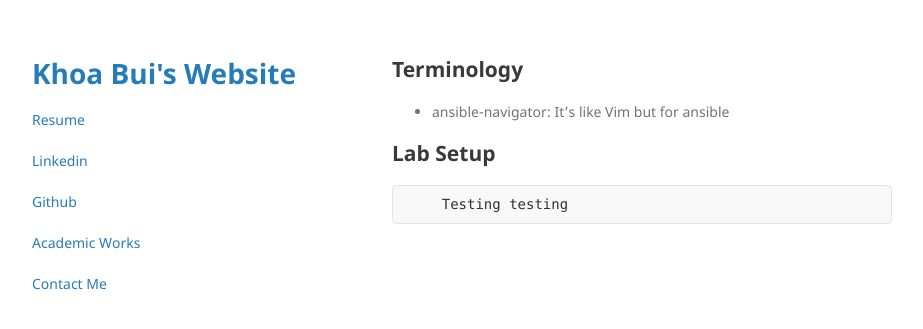
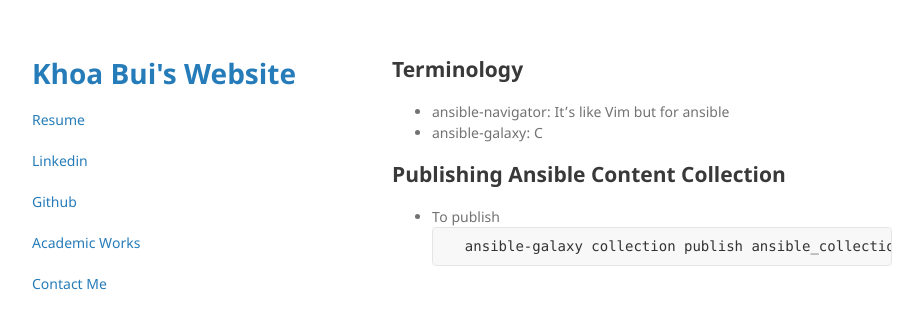
Before and after one commit to khoabuiv/khoabuiv.github.io, a Jekyll site: the page built from ansible.md, in a window 1280 px wide. Shown: the top 329 px of the page, without its empty margins (178-1101 px from the left). Built offline with Jekyll 4.4.1, drawn with Linux system fonts in a browser that asks for light colours.

Commit message:
Ansible notes

````diff
--- a/ansible.md
+++ b/ansible.md
@@ -6,9 +6,11 @@ layout: default
 ## Terminology
 
 * ansible-navigator: It's like Vim but for ansible
+* ansible-galaxy: C
 
-## Lab Setup
+## Publishing Ansible Content Collection
 
+* To publish
 ```
-    Testing testing
+    ansible-galaxy collection publish ansible_collection.tar.gz
 ```
````
